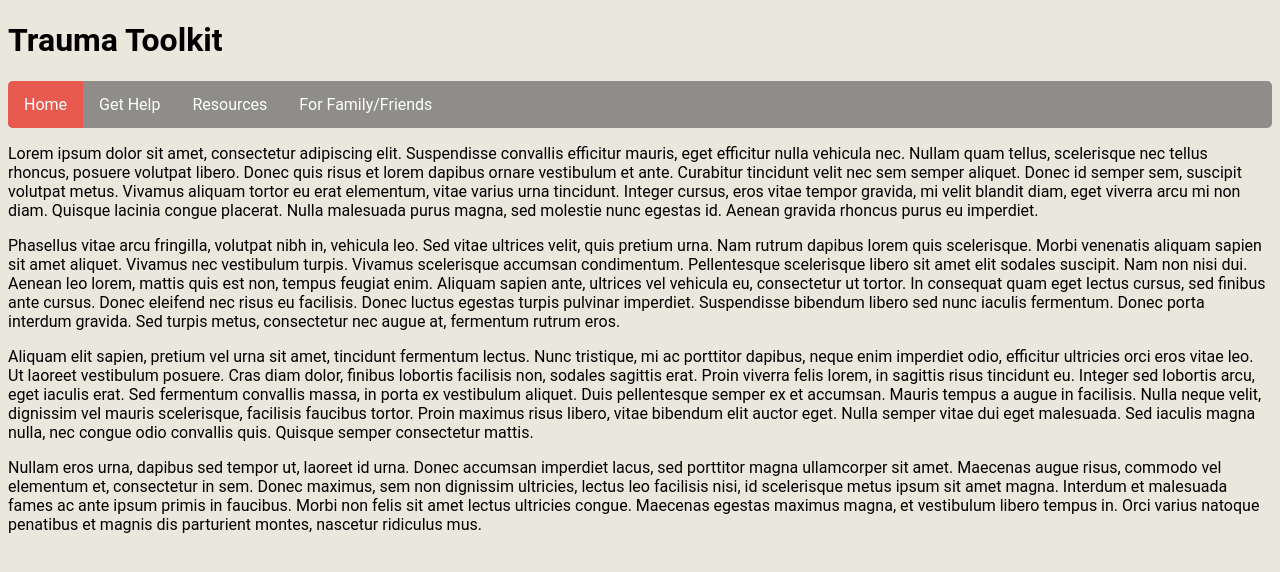
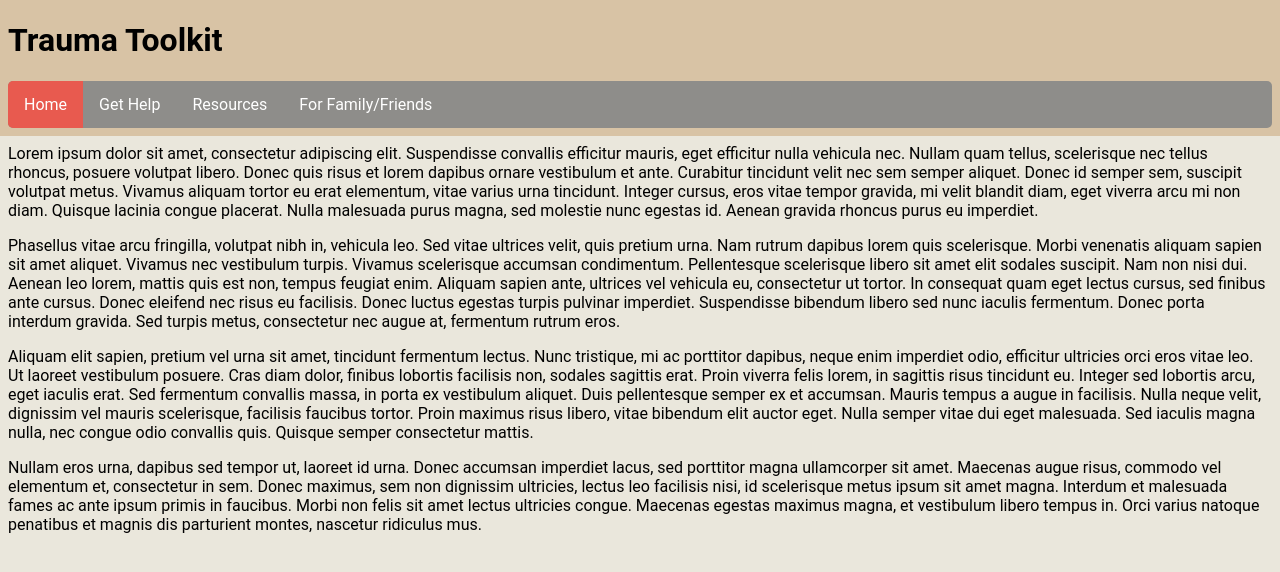
Before and after one commit to donatelucas/trauma-toolkit, a plain HTML site: page index.html in a window 1280 px wide. Drawn offline with Linux system fonts and the light colour scheme.

Commit message:
Added a thing.

```diff
--- a/index.html
+++ b/index.html
@@ -9,6 +9,8 @@
 <body>
 
   <h1> Trauma Toolkit</h1>
+
+  <div class="top"></div>
 
   <ul>
     <li><a class="active" href="index.html">Home</a></li>
--- a/style.css
+++ b/style.css
@@ -44,3 +44,12 @@
 .active {
   background-color: #E85A4F;
 }
+
+.top {
+	background: #D8C3A5;
+	position: fixed;
+  left: 0; right: 0;
+  height: 136px;
+  top: 0;
+  z-index : -1
+}
```
Also changed, not shown: family.html (+2 -0 lines), help.html (+2 -0 lines), resources.html (+2 -0 lines).
